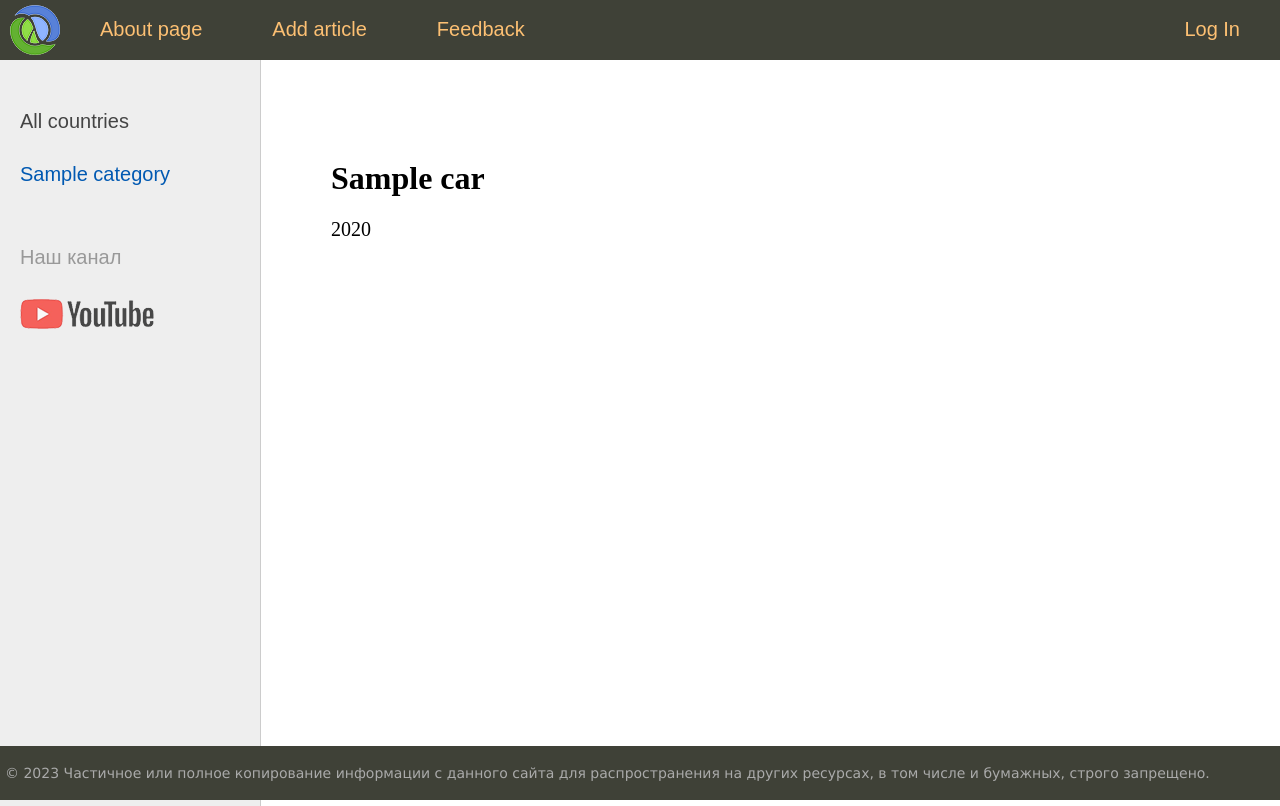
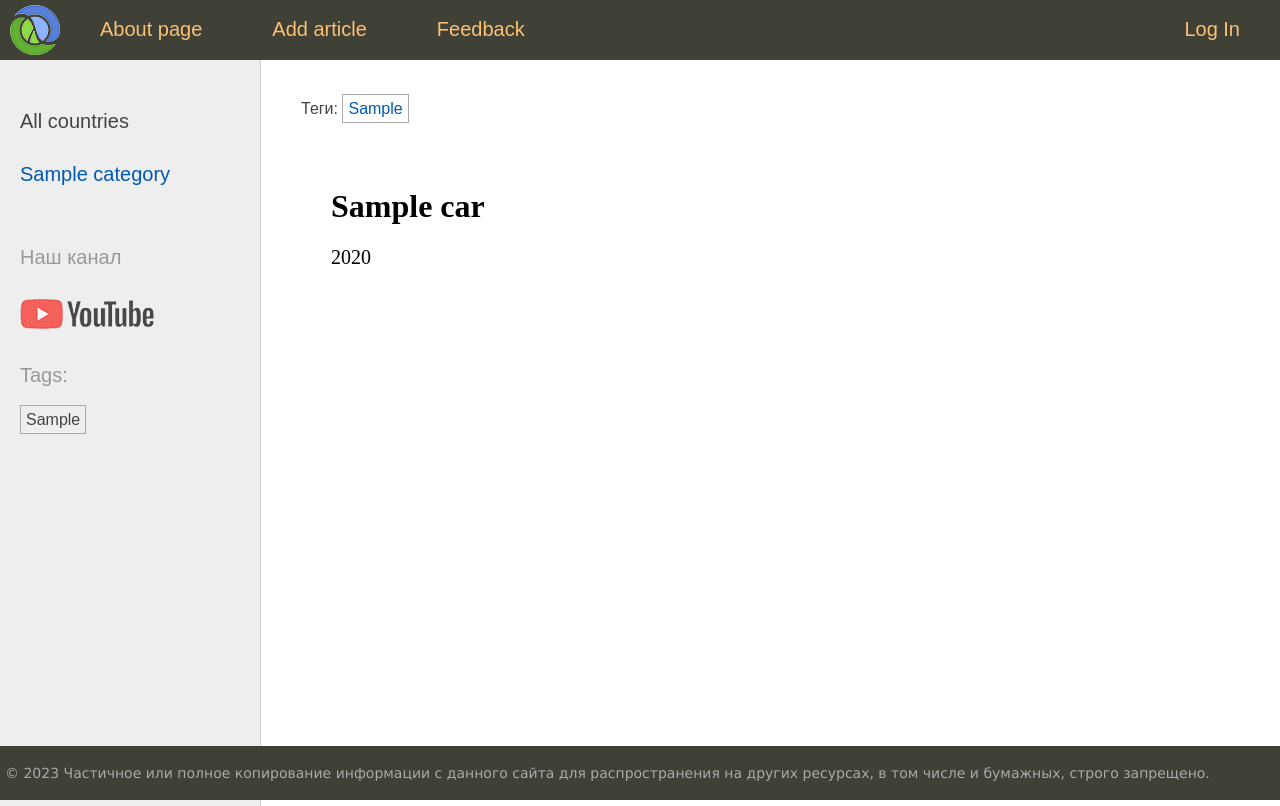
Before and after one commit to lop121/dj_learn2, a Django app: a page that uses templates/base.html in a window 1280 px wide. Run offline with Django 5.2, Linux system fonts and the light colour scheme; tables that the repository leaves empty hold one stand-in row (values such as "Sample post").

Commit message:
seven lesson, tags and one-to-one

```diff
--- a/cars/models.py
+++ b/cars/models.py
@@ -20,6 +20,8 @@ class Cars(models.Model):
     time_update = models.DateTimeField(auto_now=True)
     is_published = models.BooleanField(choices=Status.choices, default=Status.DRAFT)
     cat = models.ForeignKey('Category', on_delete=models.PROTECT)
+    tags = models.ManyToManyField('TagPost', blank=True, related_name='tags')
+    vin = models.OneToOneField('VinNumber', on_delete=models.PROTECT, null=True, blank=True, related_name='car')
 
     objects = models.Manager()
     published = PublishedManager()
@@ -46,3 +48,21 @@ class Category(models.Model):
 
     def get_absolute_url(self):
         return reverse('category', kwargs={'cat_slug': self.slug})
+
+
+class TagPost(models.Model):
+    tag = models.CharField(max_length=100, db_index=True)
+    slug = models.SlugField(max_length=255, unique=True, db_index=True)
+
+    def __str__(self):
+        return self.tag
+
+    def get_absolute_url(self):
+        return reverse('tag', kwargs={'tag_slug': self.slug})
+
+
+class VinNumber(models.Model):
+    number = models.CharField(max_length=17, unique=True)
+
+    def __str__(self):
+        return self.number
--- /dev/null
+++ b/cars/templates/cars/list_tags.html
@@ -0,0 +1,8 @@
+{% if tags %}
+<p>Tags:</p>
+<ul class='tags-list'>
+    {% for t in tags %}
+    <li><a href='{{ t.get_absolute_url }}'>{{t.tag}}</a></li>
+    {%endfor%}
+</ul>
+{% endif %}
--- a/cars/templates/cars/post.html
+++ b/cars/templates/cars/post.html
@@ -1,4 +1,18 @@
 {% extends 'base.html' %}
+
+{% block breadcrumbs %}
+<!-- Теги -->
+{% with post.tags.all as tags %}
+{% if tags %}
+<ul class="tags-list">
+    <li>Теги:</li>
+    {% for t in tags %}
+    <li><a href="{{t.get_absolute_url}}">{{t.tag}}</a></li>
+    {% endfor %}
+</ul>
+{% endif %}
+{% endwith %}
+{% endblock %}
 
 {%block content %}
 <h1> {{ post.name }}</h1>
--- a/cars/templatetags/cars_tags.py
+++ b/cars/templatetags/cars_tags.py
@@ -1,6 +1,6 @@
 from django import template
 import cars.views as views
-from cars.models import Category
+from cars.models import Category, TagPost
 
 register = template.Library()
 
@@ -9,3 +9,8 @@ register = template.Library()
 def show_countries(country_selected=0):
     countries = Category.objects.all()
     return {'countries': countries, 'country_selected': country_selected}
+
+
+@register.inclusion_tag('cars/list_tags.html')
+def show_all_tags(country_selected=0):
+    return {'tags': TagPost.objects.all()}
--- a/cars/urls.py
+++ b/cars/urls.py
@@ -13,5 +13,5 @@ urlpatterns = [
     path('login/', views.login, name='login'),
     path('post/<slug:post_slug>/', views.show_post, name='post'),
     path('category/<slug:cat_slug>/', views.show_category, name='category'),
-
+    path('tag/<slug:tag_slug>/', views.show_tag_postlist, name='tag'),
 ]
--- a/cars/views.py
+++ b/cars/views.py
@@ -1,7 +1,7 @@
 from django.http import HttpResponse, HttpResponseNotFound, Http404
 from django.shortcuts import redirect, render, get_object_or_404
 
-from .models import Cars, Category
+from .models import Cars, Category, TagPost
 
 menu = [
     {'title': 'About page', 'url_name': 'about'},
@@ -65,3 +65,17 @@ def show_category(request, cat_slug):
         'country_selected': category.pk,
     }
     return render(request, 'cars/index.html', context=data)
+
+
+def show_tag_postlist(request, tag_slug):
+    tag = get_object_or_404(TagPost, slug=tag_slug)
+    posts = tag.tags.filter(is_published=Cars.Status.PUBLISHED)
+
+    data = {
+        'title': f'Tag: {tag.tag}',
+        'menu': menu,
+        'cars': posts,
+        'country_selected': None,
+    }
+
+    return render(request, 'cars/index.html', context=data)
--- a/templates/base.html
+++ b/templates/base.html
@@ -31,7 +31,7 @@
 <!-- Sidebar слева -->
 	<td valign="top" class="left-chapters">
 	<ul id="leftchapters">
-		{% if country_selected == 0 or country_selected is None %}
+		{% if country_selected == 0 %}
 		<li class="selected">All countries</li>
 		{% else %}
 		<li><a href="{% url 'home' %}">All countries</a></li>
@@ -43,6 +43,8 @@
 		<p>Наш канал</p>
 		<a class="share-yt" href="https://t.me/meowxowI" target="_blank" rel="nofollow"></a>
 		</li>
+
+		<li> {% show_all_tags %}</li>
 	</ul>
 </td>
 <!-- Конец Sidebar'а -->
```
Also changed, not shown: cars/migrations/0007_tagpost_cars_tags.py (added), cars/migrations/0008_vinnumber_cars_vin.py (added), cars/migrations/0009_alter_cars_vin_alter_vinnumber_number.py (added), cars/migrations/0010_alter_cars_vin.py (added).
